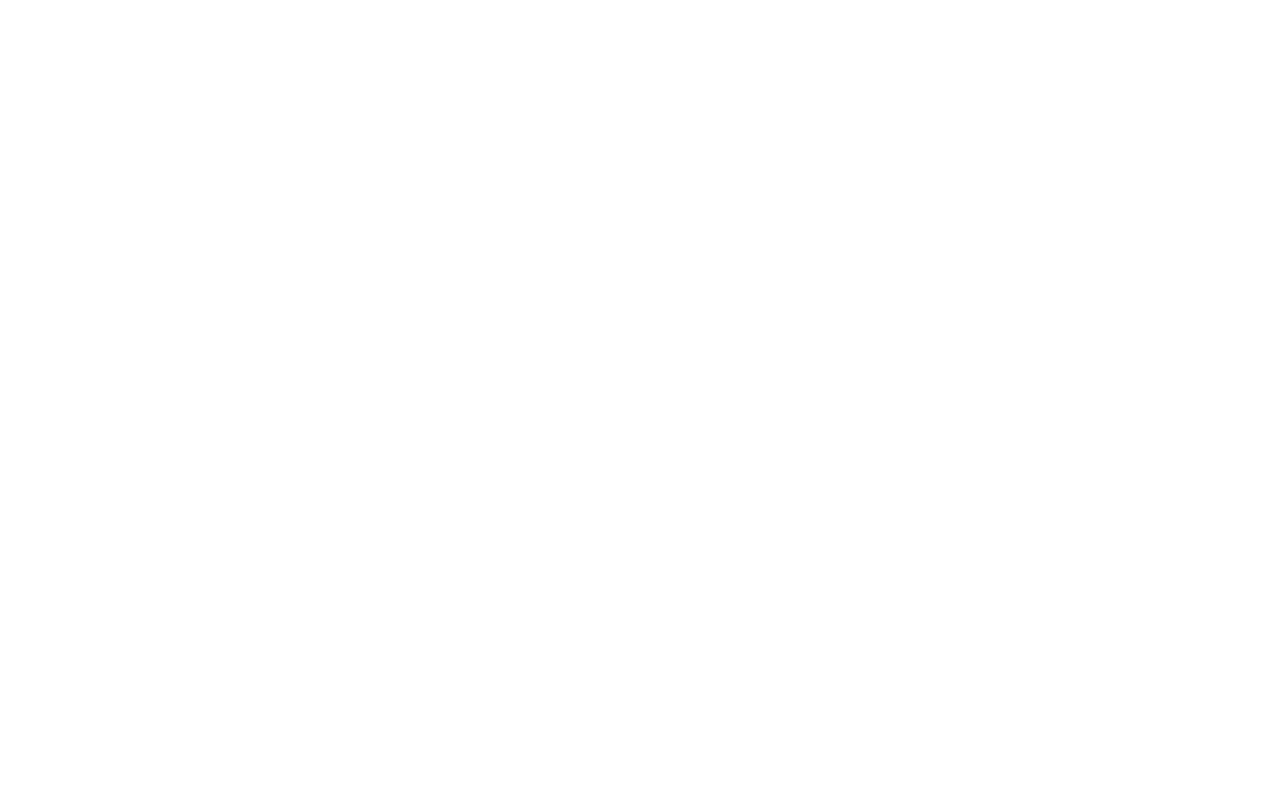
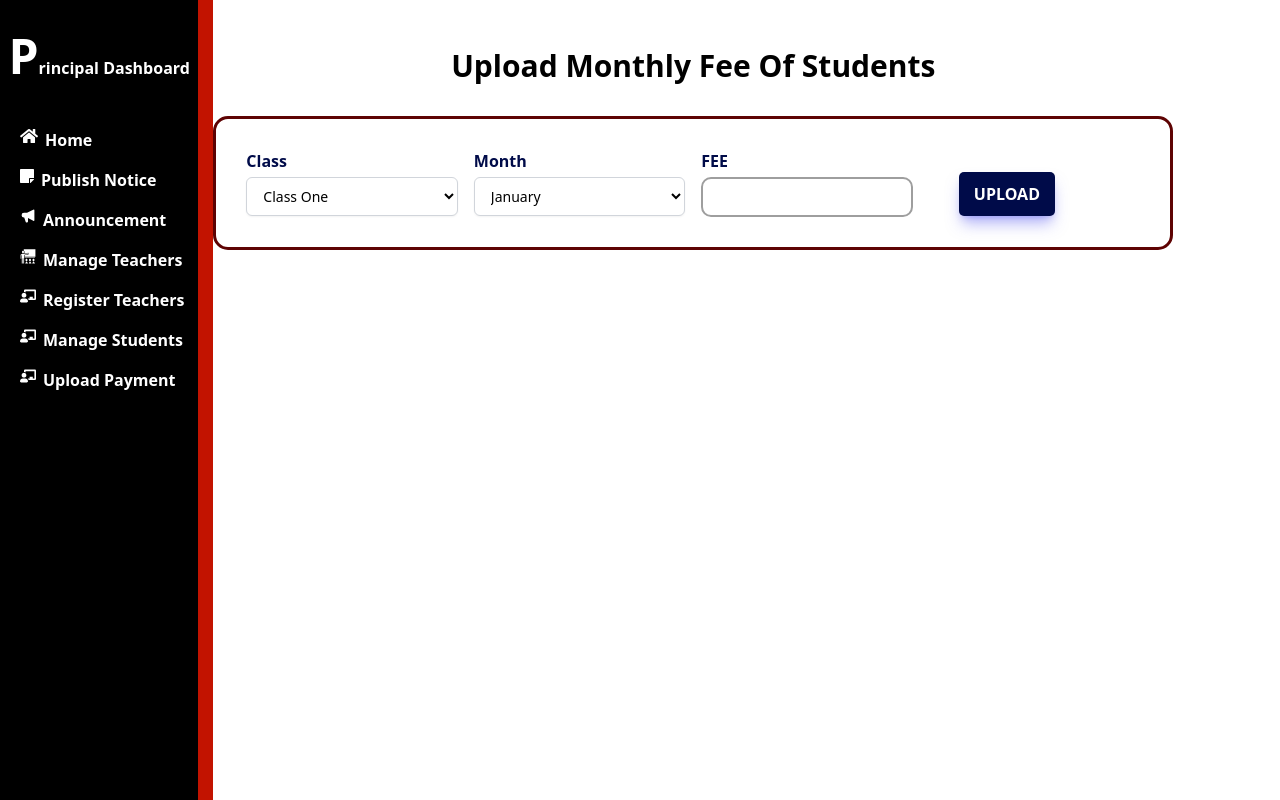
Before and after one commit to mrazadtamal/The-School-Network-Client, a React (Create React App) app: page /PrincipalDashboard/UploadPayment in a window 1280 px wide. Before the commit this address had no page. Built offline with nearby package versions, Linux system fonts and the light colour scheme.

Commit message:
Payment Upload Done

```diff
--- a/src/App.js
+++ b/src/App.js
@@ -1,7 +1,7 @@
 import { BrowserRouter, Routes, Route } from "react-router-dom";
 import PrincipalDashboard from "./Pages/PrincipalPanel/PrincipalDashboard/PrincipalDashboard";
 import PrincipalHome from "./Pages/PrincipalPanel/PrincipalHome/PrincipalHome";
-import PrincipalPublishNotice from "./Pages/PrincipalPanel/PrincipalPublishNotice/.PrincipalPublishNotice";
+import PrincipalPublishNotice from "./Pages/PrincipalPanel/PrincipalPublishNotice/PrincipalPublishNotice";
 import TeachersPanel from "./Pages/TeachersPanel/TeachersPanel/TeachersPanel";
 import HomePage from "./Pages/AllUser/HomePageComponents/HomePage";
 import LogInPage from "./Pages/AllUser/Login/LogInPage";
@@ -21,6 +21,7 @@
 import PrincipalManageTeacher from "./Pages/PrincipalPanel/PrincipalManageTeacher/PrincipalManageTeacher";
 import RegisterTeacher from "./Pages/PrincipalPanel/RegisterTeacher/RegisterTeacher";
 import PrincipalManageStudent from "./Pages/PrincipalPanel/PrincipalManageStudent/PrincipalManageStudent";
+import UploadPayment from "./Pages/PrincipalPanel/UploadPayment/UploadPayment";
 
 function App() {
   return (
@@ -60,6 +61,10 @@
               path="/PrincipalDashboard/PrincipalManageStudent"
               element={<PrincipalManageStudent />}
             />
+             <Route
+              path="/PrincipalDashboard/UploadPayment"
+              element={<UploadPayment />}
+            />
           </Route>
           {/* --------------Principal Routes End--------------- */}
           {/* --------------Teacher Routes Start */}
--- a/src/Pages/PrincipalPanel/PrincipalSidebar/PrincipalSidebar.js
+++ b/src/Pages/PrincipalPanel/PrincipalSidebar/PrincipalSidebar.js
@@ -38,6 +38,10 @@
         <Link to="/PrincipalDashboard/PrincipalManageStudent">
           <p className='principal_sidebar_link   text-white mt-4'> <FaChalkboardTeacher className='principal_react_icons' />Manage Students</p>
         </Link>
+
+        <Link to="/PrincipalDashboard/UploadPayment">
+          <p className='principal_sidebar_link   text-white mt-4'> <FaChalkboardTeacher className='principal_react_icons' />Upload Payment</p>
+        </Link>
     </div>
   );
 };
--- /dev/null
+++ b/src/Pages/PrincipalPanel/UploadPayment/UploadPayment.js
@@ -0,0 +1,71 @@
+import React from 'react';
+
+const UploadPayment = () => {
+    return (
+        <div className='grid grid-cols-12'>
+            <div className='col-span-12'>
+            <h1 className='text-center mt-12 text-3xl font-bold'>Upload Monthly Fee Of Students</h1>
+                <form className='principal_notice_publish_form mt-8 '>
+                    <div className='grid grid-cols-12 gap-4'>
+                        <div className="col-span-3">
+                            <label htmlFor="country" className="block principal_form_all_labels">
+                                Class
+                            </label>
+                            <select
+                                id="country"
+                                name="country"
+                                autoComplete="country-name"
+                                className="mt-1 block w-full py-2 px-3 border border-gray-300 bg-white rounded-md shadow-sm focus:outline-none focus:ring-indigo-500 focus:border-indigo-500 sm:text-sm"
+                            >
+                                <option>Class One</option>
+                                <option>Class Two</option>
+                                <option>Class Four</option>
+                            </select>
+                        </div>
+                        <div className='col-span-3'>
+                            <label htmlFor="country" className="block principal_form_all_labels">
+                                Month
+                            </label>
+                            <select
+                                id="country"
+                                name="country"
+                                autoComplete="country-name"
+                                className="mt-1 block w-full py-2 px-3 border border-gray-300 bg-white rounded-md shadow-sm focus:outline-none focus:ring-indigo-500 focus:border-indigo-500 sm:text-sm"
+                            >
+                                <option>January</option>
+                                <option>February</option>
+                                <option>March</option>
+                                <option>April</option>
+                                <option>May</option>
+                                <option>June</option>
+                                <option>July</option>
+                                <option>August</option>
+                                <option>September</option>
+                                <option>October</option>
+                                <option>November</option>
+                                <option>December</option>
+                            </select>
+                        </div>
+                        <div className='col-span-3'>
+                            <label htmlFor="first-name" className="block principal_form_all_labels">
+                                FEE
+                            </label>
+                            <input
+                            type="text"
+                            name="fee"
+                            id="first-name"
+                            autoComplete="given-name"
+                            className="mt-1 principal_form_all_input"
+                            />
+                        </div>
+                        <div className='col-span-3 mt-2'>
+                        <button className='principal_notice_publish_btn shadow-lg shadow-indigo-500/50 '>UPLOAD</button>
+                        </div>
+                    </div>
+                </form>
+            </div>
+        </div>
+    );
+};
+
+export default UploadPayment;
```
Also changed, not shown: src/Pages/PrincipalPanel/PrincipalPublishNotice/.PrincipalPublishNotice.js (deleted).
